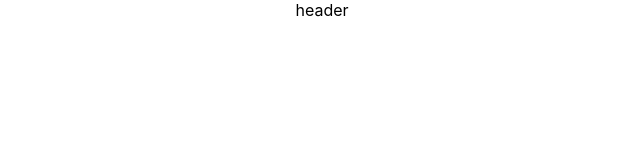
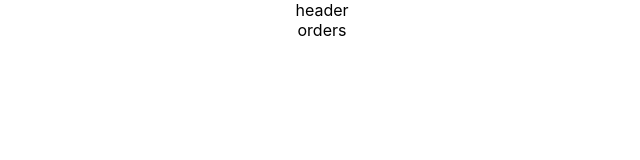
Before and after one commit to rouxxi/checkpoint4_partager_front-end, a React (Create React App) app: page /order in a window 1280 px wide. Shown: the top 160 px of the page, without its empty margins (318-958 px from the left). Built offline with nearby package versions, Linux system fonts and the light colour scheme.

Commit message:
add basket/orders/sub/connection/header

```diff
--- a/src/router/Router.jsx
+++ b/src/router/Router.jsx
@@ -2,6 +2,7 @@ import React from 'react';
 import { BrowserRouter, Route, Switch } from 'react-router-dom';
 import Connection from '../views/Connection/Connection';
 import Home from '../views/Home/Home';
+import Orders from '../views/Orders/Orders';
 import Subscribe from '../views/Subscribe/Subscribe';
 
 function Router() {
@@ -17,6 +18,9 @@ function Router() {
         <Route exact path='/connection'>
           <Connection />
         </Route>
+        <Route exact path='/order'>
+          <Orders />
+        </Route>
       </Switch>
     </BrowserRouter>
   );
--- /dev/null
+++ b/src/views/Orders/Orders.jsx
@@ -0,0 +1,7 @@
+import React from 'react';
+
+function Orders() {
+  return <div>orders</div>;
+}
+
+export default Orders;
```
Also changed, not shown: src/views/Basket/Basket.jsx (added, +7 -0 lines), 1 other file (tests, documents, lock files or other folders).
